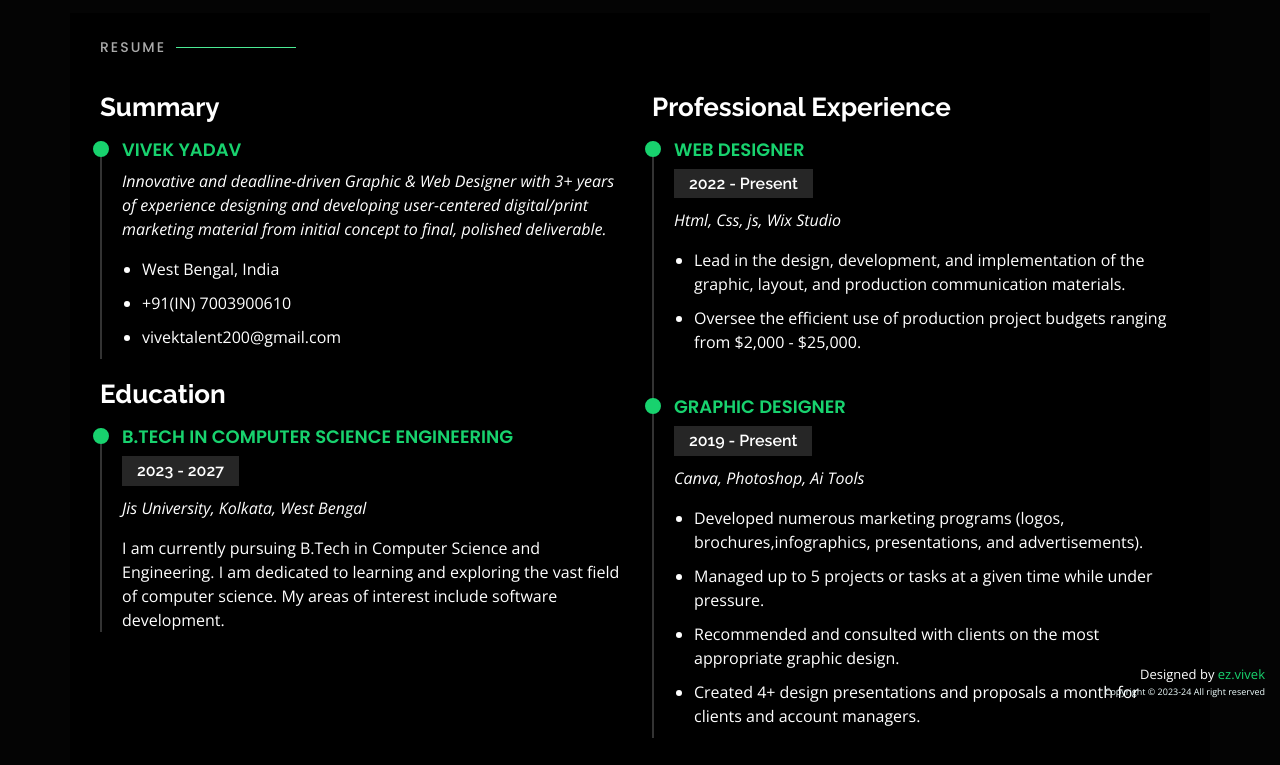
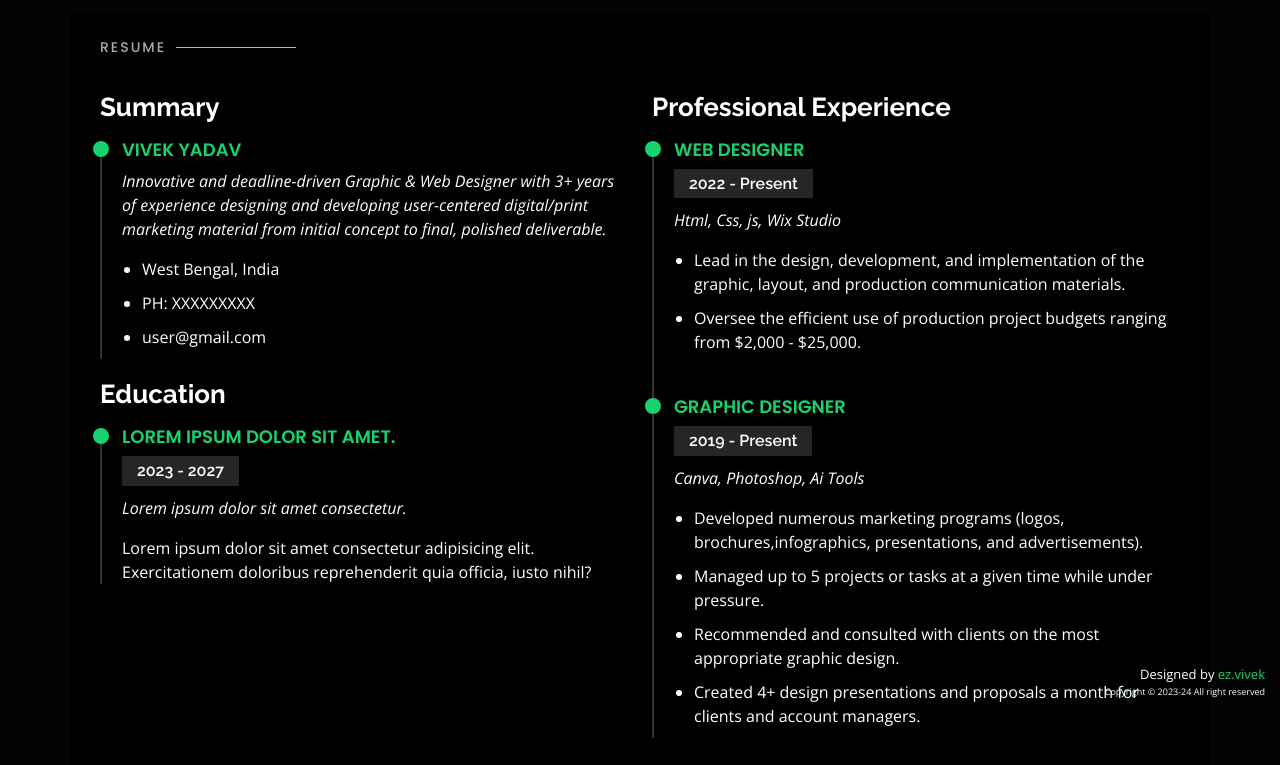
Before and after one commit to ez-vivek/Black-Theme-Typo-Portfolio, a plain HTML site: page Web Page/index.html in a window 1280 px wide. Both pictures are taken after a click on the link "Resume". Shown: the part 87-852 px from the top of the page. Drawn offline with nearby package versions, Linux system fonts and the light colour scheme.

Commit message:
Add files via upload

```diff
--- a/Web Page/index.html
+++ b/Web Page/index.html
@@ -85,20 +85,19 @@
             <p>
             <ul>
               <li>West Bengal, India</li>
-              <li>+91(IN) 7003900610</li>
-              <li>vivektalent200@gmail.com</li>
+              <li>PH: XXXXXXXXX</li>
+              <li>user@gmail.com</li>
             </ul>
             </p>
           </div>
 
           <h3 class="resume-title">Education</h3>
           <div class="resume-item">
-            <h4>b.tech in computer science engineering</h4>
+            <h4>Lorem ipsum dolor sit amet.</h4>
             <h5>2023 - 2027</h5>
-            <p><em>Jis University, Kolkata, West Bengal</em></p>
-            <p>I am currently pursuing B.Tech in Computer Science and Engineering. I am dedicated to learning and
-              exploring the vast field of
-              computer science. My areas of interest include software development.</p>
+            <p><em>Lorem ipsum dolor sit amet consectetur.</em></p>
+            <p>Lorem ipsum dolor sit amet consectetur adipisicing elit. Exercitationem doloribus reprehenderit quia
+              officia, iusto nihil?</p>
           </div>
           <!-- more things can be added here -->
         </div>
```
